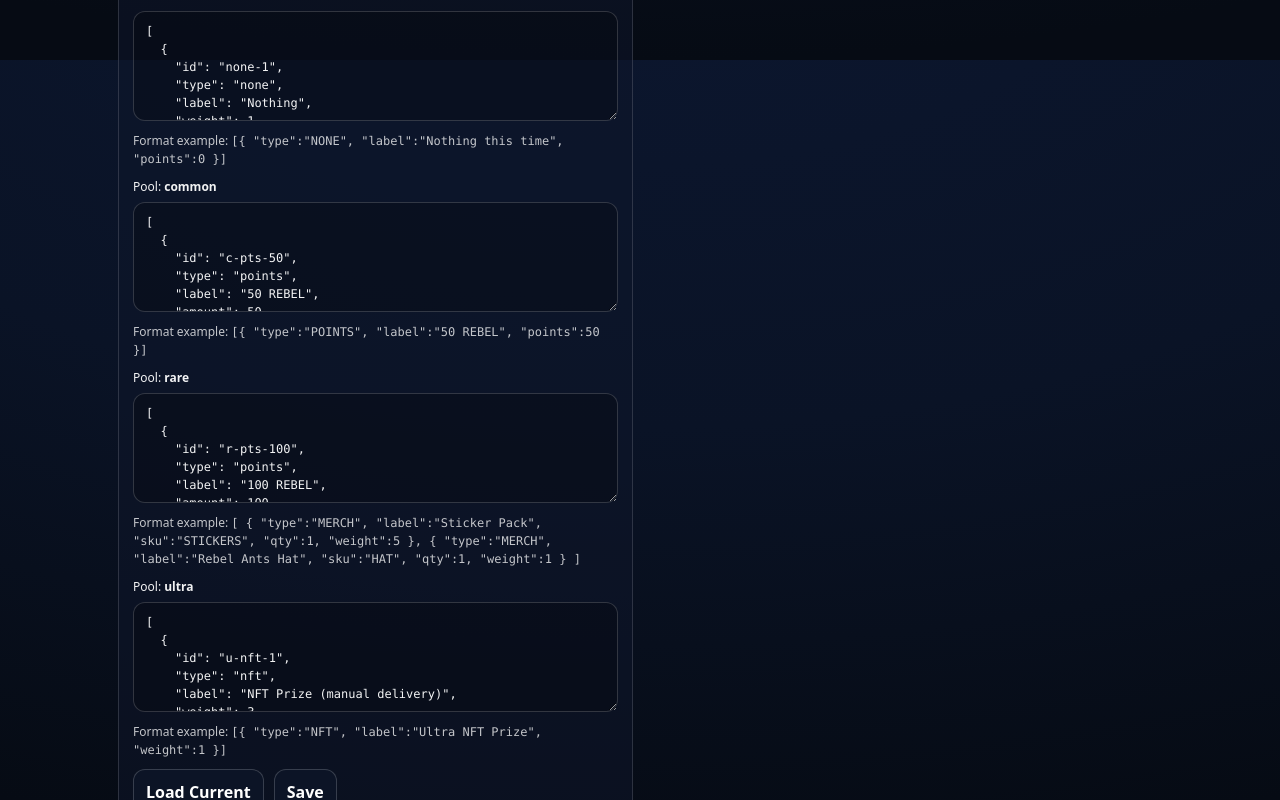
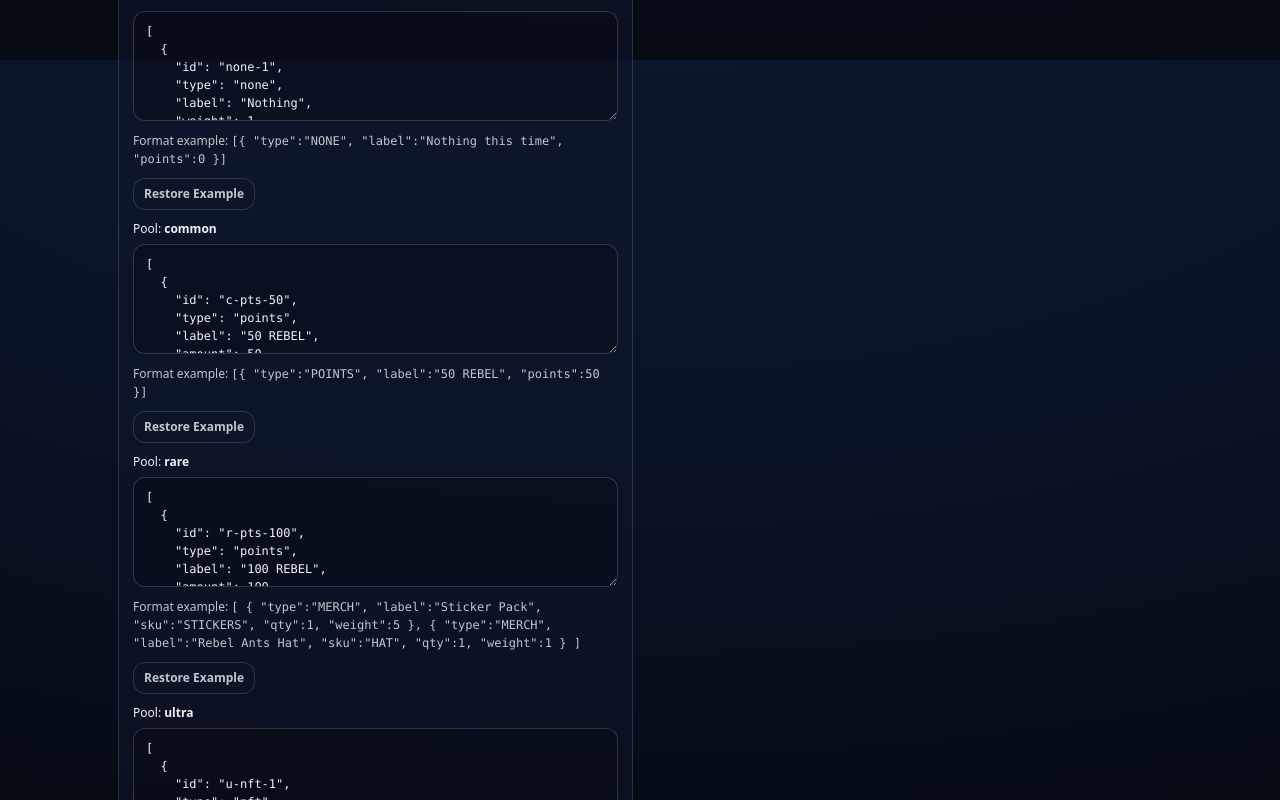
Before and after one commit to D1stknight/rebelants-playground, a Next.js app: page /admin in a window 1280 px wide. Shown: the part 1540-2340 px from the top of the page. Built offline with nearby package versions, Linux system fonts and the light colour scheme; no server answers; what @rainbow-me/rainbowkit, wagmi would draw is missing.

Commit message:
Update admin.tsx

```diff
--- a/pages/admin.tsx
+++ b/pages/admin.tsx
@@ -1278,12 +1278,37 @@ String(c.status).toUpperCase()==="PENDING"
           }}
         />
 
-        {/* ✅ sample format so you never forget */}
-        <div style={{ marginTop: 6, fontSize: 12, opacity: 0.8 }}>
-          Format example:{" "}
-          <code style={{ fontFamily: "ui-monospace, SFMono-Regular, Menlo, monospace" }}>
-            {sample}
-          </code>
+                {/* ✅ sample format so you never forget */}
+        <div style={{ marginTop: 6, fontSize: 12, opacity: 0.8, display: "flex", gap: 10, alignItems: "center", flexWrap: "wrap" }}>
+          <div>
+            Format example:{" "}
+            <code style={{ fontFamily: "ui-monospace, SFMono-Regular, Menlo, monospace" }}>
+              {sample}
+            </code>
+          </div>
+
+          <button
+            className="btn"
+            type="button"
+            onClick={() => {
+              try {
+                const nextArr = JSON.parse(String(sample || "[]"));
+                setCfg((c: any) => ({
+                  ...c,
+                  prizePools: {
+                    ...(c.prizePools || { none: [], common: [], rare: [], ultra: [] }),
+                    [k]: Array.isArray(nextArr) ? nextArr : [],
+                  },
+                }));
+              } catch {
+                // ignore
+              }
+            }}
+            style={{ padding: "6px 10px", fontSize: 12 }}
+            title="Restores the example JSON into this pool (you can edit after)"
+          >
+            Restore Example
+          </button>
         </div>
       </label>
     );
```
